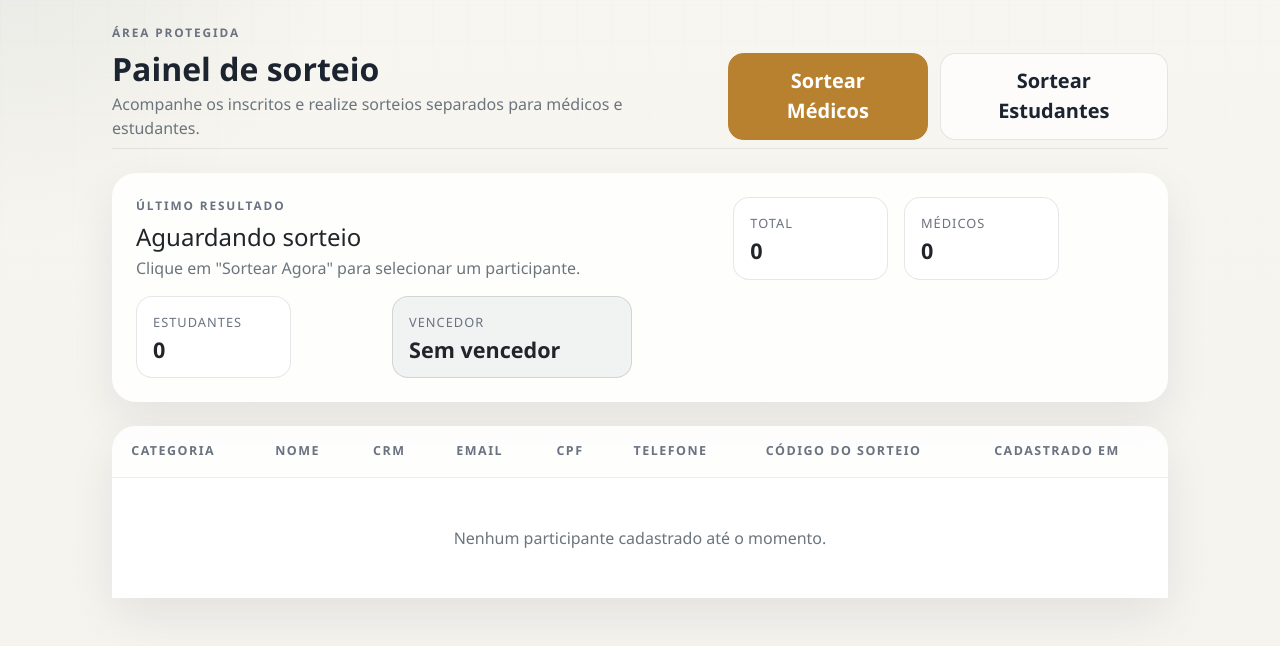
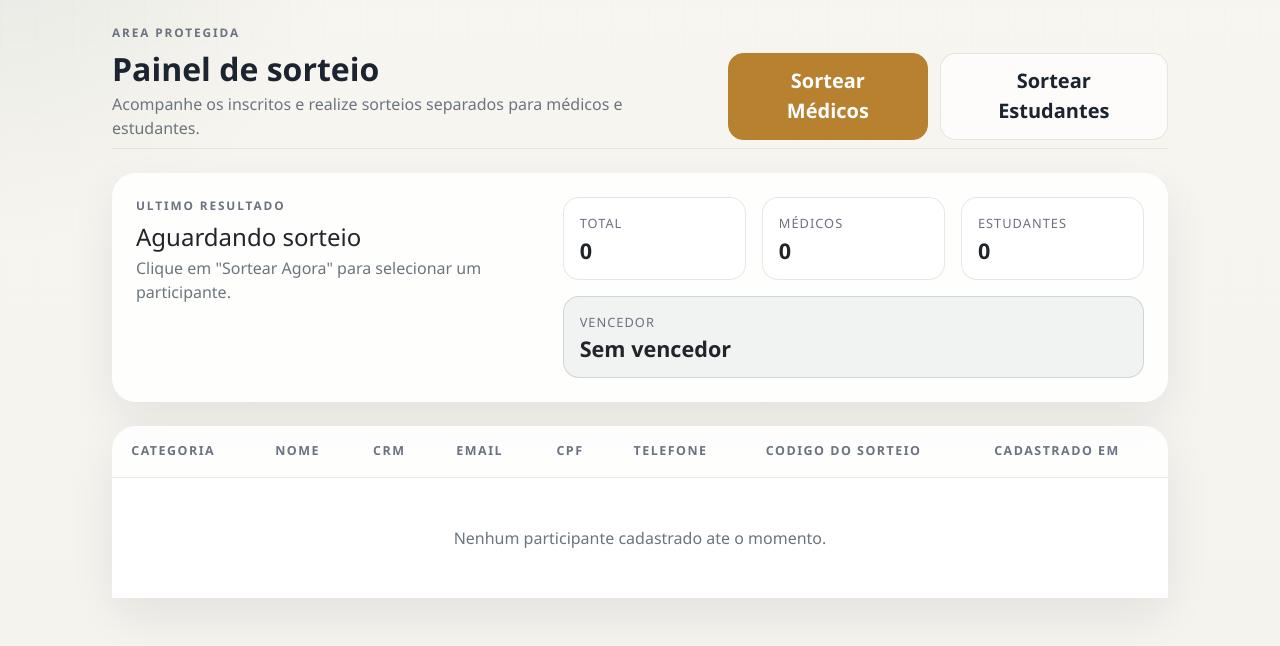
Before and after one commit to rbrafazin/sorteio-medicos, a Flask app: page /sorteio-admin in a window 1280 px wide. Shown: the part 103-749 px from the top of the page. Run offline with Flask 3, Linux system fonts and the light colour scheme; the visitor is signed in with stand-in values (Sample User, id 1).

Commit message:
ajusta painel de sorteio

```diff
--- a/app/routes.py
+++ b/app/routes.py
@@ -104,7 +104,6 @@ def admin_login():
         if username_matches and password_matches:
             session.clear()
             session["admin_authenticated"] = True
-            flash("Login realizado com sucesso.", "success")
             next_url = request.args.get("next")
             if is_safe_redirect_target(next_url):
                 return redirect(next_url)
@@ -119,7 +118,6 @@ def admin_login():
 @admin_login_required
 def admin_logout():
     session.clear()
-    flash("Sessao encerrada com sucesso.", "info")
     return redirect(url_for("main.admin_login"))
 
 
--- a/app/templates/admin.html
+++ b/app/templates/admin.html
@@ -7,12 +7,12 @@
     <div class="col-12">
         <div class="admin-toolbar">
             <div>
-                <p class="section-label mb-2">Área protegida</p>
+                <p class="section-label mb-2">Area protegida</p>
                 <h1 class="h2 fw-bold mb-1">Painel de sorteio</h1>
                 <p class="text-secondary mb-0">Acompanhe os inscritos e realize sorteios separados para médicos e estudantes.</p>
             </div>
             <div class="admin-toolbar-actions">
-                <button class="btn btn-warning btn-lg draw-button" data-type="medico" data-label="Medicos">Sortear Médicos</button>
+                <button class="btn btn-warning btn-lg draw-button" data-type="medico" data-label="Médicos">Sortear Médicos</button>
                 <button class="btn btn-shell btn-lg draw-button" data-type="estudante" data-label="Estudantes">Sortear Estudantes</button>
             </div>
         </div>
@@ -22,34 +22,37 @@
         <div class="card border-0 surface-card">
             <div class="card-body p-4">
                 <div class="row g-3 align-items-start">
-                    <div class="col-lg-7">
-                        <p class="section-label mb-2">Último resultado</p>
+                    <div class="col-lg-5">
+                        <p class="section-label mb-2">Ultimo resultado</p>
                         <h2 class="h4 mb-1">Aguardando sorteio</h2>
                         <p class="text-secondary mb-0" id="winnerSummary">Clique em "Sortear Agora" para selecionar um participante.</p>
                     </div>
-                    <div class="col-sm-6 col-lg-2">
+                    <div class="col-lg-7">
+                        <div class="row g-3">
+                            <div class="col-4">
                                 <div class="metric-card">
                                     <span>Total</span>
                                     <strong>{{ registrations|length }}</strong>
                                 </div>
                             </div>
-                    <div class="col-sm-6 col-lg-2">
+                            <div class="col-4">
                                 <div class="metric-card">
                                     <span>Médicos</span>
                                     <strong>{{ doctor_count }}</strong>
                                 </div>
                             </div>
-                    <div class="col-sm-6 col-lg-2">
+                            <div class="col-4">
                                 <div class="metric-card">
                                     <span>Estudantes</span>
                                     <strong>{{ student_count }}</strong>
                                 </div>
                             </div>
-                    <div class="col-sm-6 col-lg-1"></div>
-                    <div class="col-sm-6 col-lg-3">
+                            <div class="col-12">
                                 <div class="metric-card metric-card-highlight">
                                     <span>Vencedor</span>
                                     <strong id="winnerChip">Sem vencedor</strong>
+                                </div>
+                            </div>
                         </div>
                     </div>
                 </div>
@@ -70,7 +73,7 @@
                                 <th>Email</th>
                                 <th>CPF</th>
                                 <th>Telefone</th>
-                                <th>Código do Sorteio</th>
+                                <th>Codigo do Sorteio</th>
                                 <th>Cadastrado em</th>
                             </tr>
                         </thead>
@@ -91,7 +94,7 @@
                             {% else %}
                                 <tr>
                                     <td colspan="8" class="text-center py-5 text-secondary">
-                                        Nenhum participante cadastrado até o momento.
+                                        Nenhum participante cadastrado ate o momento.
                                     </td>
                                 </tr>
                             {% endif %}
@@ -120,7 +123,7 @@
                         <p class="mb-2"><strong>Email:</strong> <span id="modalWinnerEmail">-</span></p>
                         <p class="mb-2"><strong>CPF:</strong> <span id="modalWinnerCpf">-</span></p>
                         <p class="mb-2"><strong>Telefone:</strong> <span id="modalWinnerPhone">-</span></p>
-                        <p class="mb-0"><strong>Código:</strong> <span id="modalWinnerCode">-</span></p>
+                        <p class="mb-0"><strong>Codigo:</strong> <span id="modalWinnerCode">-</span></p>
                     </div>
                 </div>
             </div>
@@ -147,7 +150,7 @@
             document.getElementById('modalWinnerPhone').textContent = winner.telefone;
             document.getElementById('modalWinnerCode').textContent = winner.codigo_sorteio;
             winnerChip.textContent = winner.nome;
-            winnerSummary.textContent = `${winner.nome} foi sorteado(a) entre ${winner.tipo_participante_label.toLowerCase()} no código ${winner.codigo_sorteio}.`;
+            winnerSummary.textContent = `${winner.nome} foi sorteado(a) entre ${winner.tipo_participante_label.toLowerCase()} no codigo ${winner.codigo_sorteio}.`;
         };
 
         drawButtons.forEach((drawButton) => {
```
Lines whose indentation alone changed are shown as unchanged.
